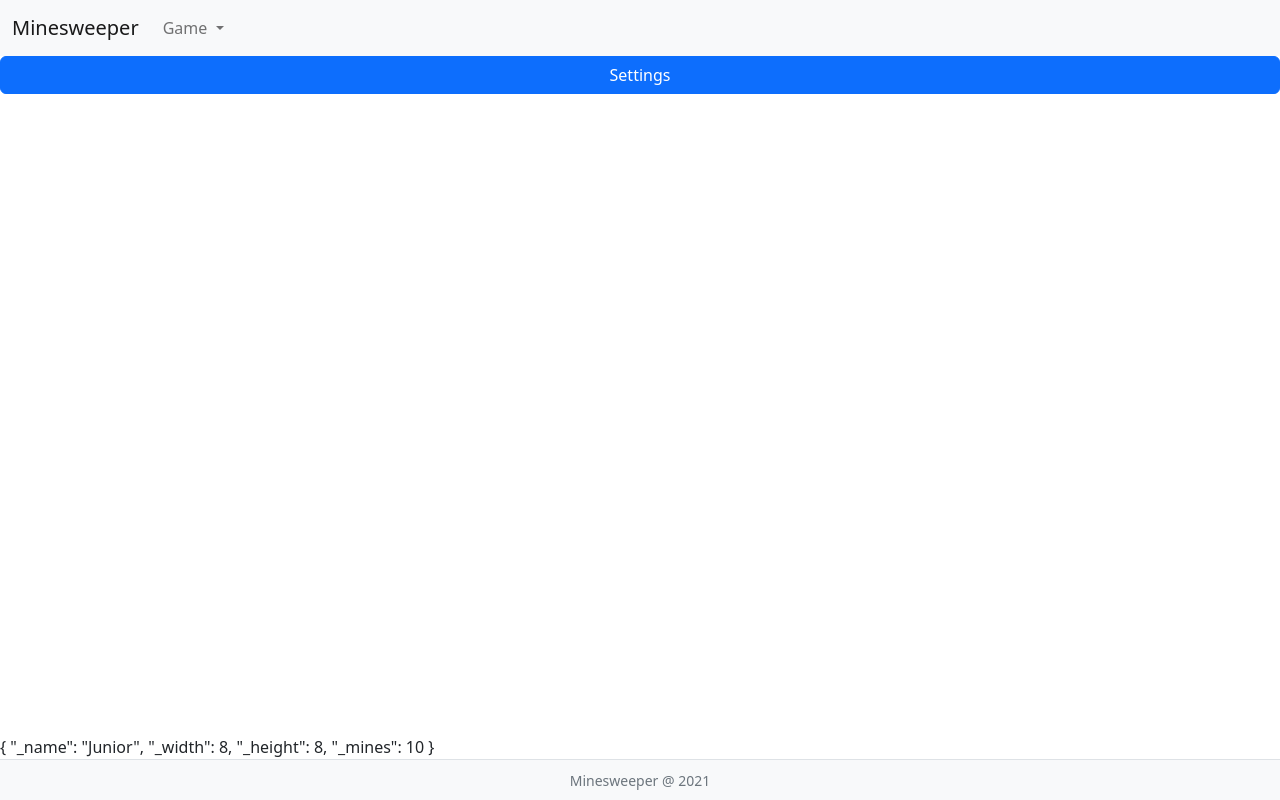
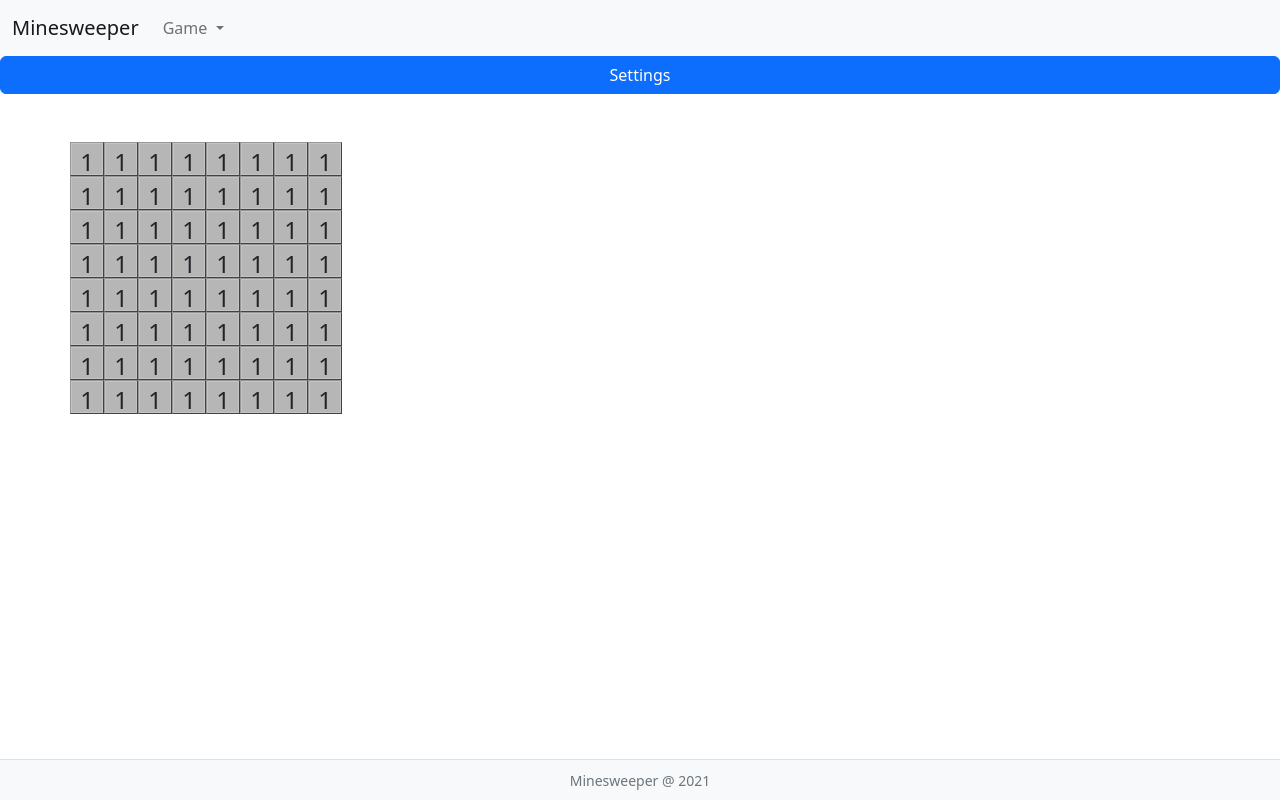
Before and after one commit to mnogom/minesweeper, a Vue app in the folder frontend/: page / in a window 1280 px wide. Built offline with nearby package versions, Linux system fonts and the light colour scheme.

Commit message:
Start developing field feature

```diff
--- a/frontend/src/App.vue
+++ b/frontend/src/App.vue
@@ -20,11 +20,11 @@ import Footer from "./components/Footer.vue";
           :level="level"
           @return="applySettings($event); closeSettings()"
         />
-        <Field />
+        <Field
+          :level="level"
+        />
       </div>
     </div>
-
-    {{ level }}
 
     <Footer />
   </div>
--- a/frontend/src/components/Field.vue
+++ b/frontend/src/components/Field.vue
@@ -1,13 +1,42 @@
-<template></template>
->
+<template>
+<main class="mt-5">
+  <div class="row row-cols-auto" v-for="i in level.getHeight()" :key="i">
+    <div class="coll p-0" v-for="j in level.getWidth()" :key="j">
+      <div class="cell">{{ 1 }}</div>
+    </div>
+  </div>
+</main>
+</template>
 
 <script>
 export default {
   name: "Field",
-  components: {},
+
   data() {
     return {};
   },
+
+  props: {
+    level: { required: true },
+  },
+
   methods: {},
 };
 </script>
+
+<style scoped>
+.cell {
+  width: 2rem;
+  height: 2rem;
+  font-size: small;
+  border: 1px solid rgb(196, 196, 196);
+  background: rgb(182, 182, 182);
+  outline: 1px outset rgba(150, 150, 150, 1);
+  margin: 1px;
+  font-size: 1.5rem;
+  text-align: center;
+}
+.cell:hover {
+  background-color: grey;
+}
+</style>
```
